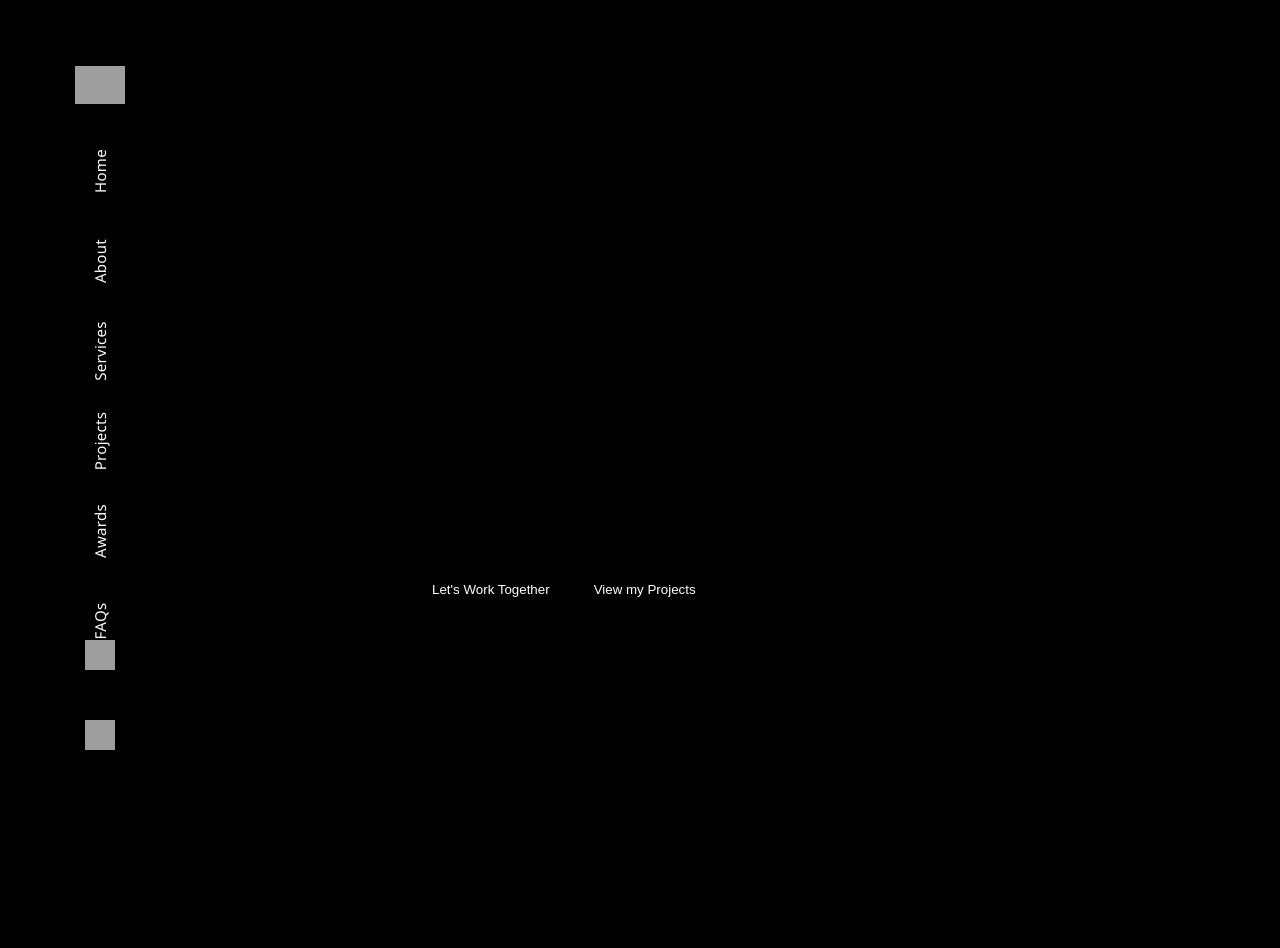
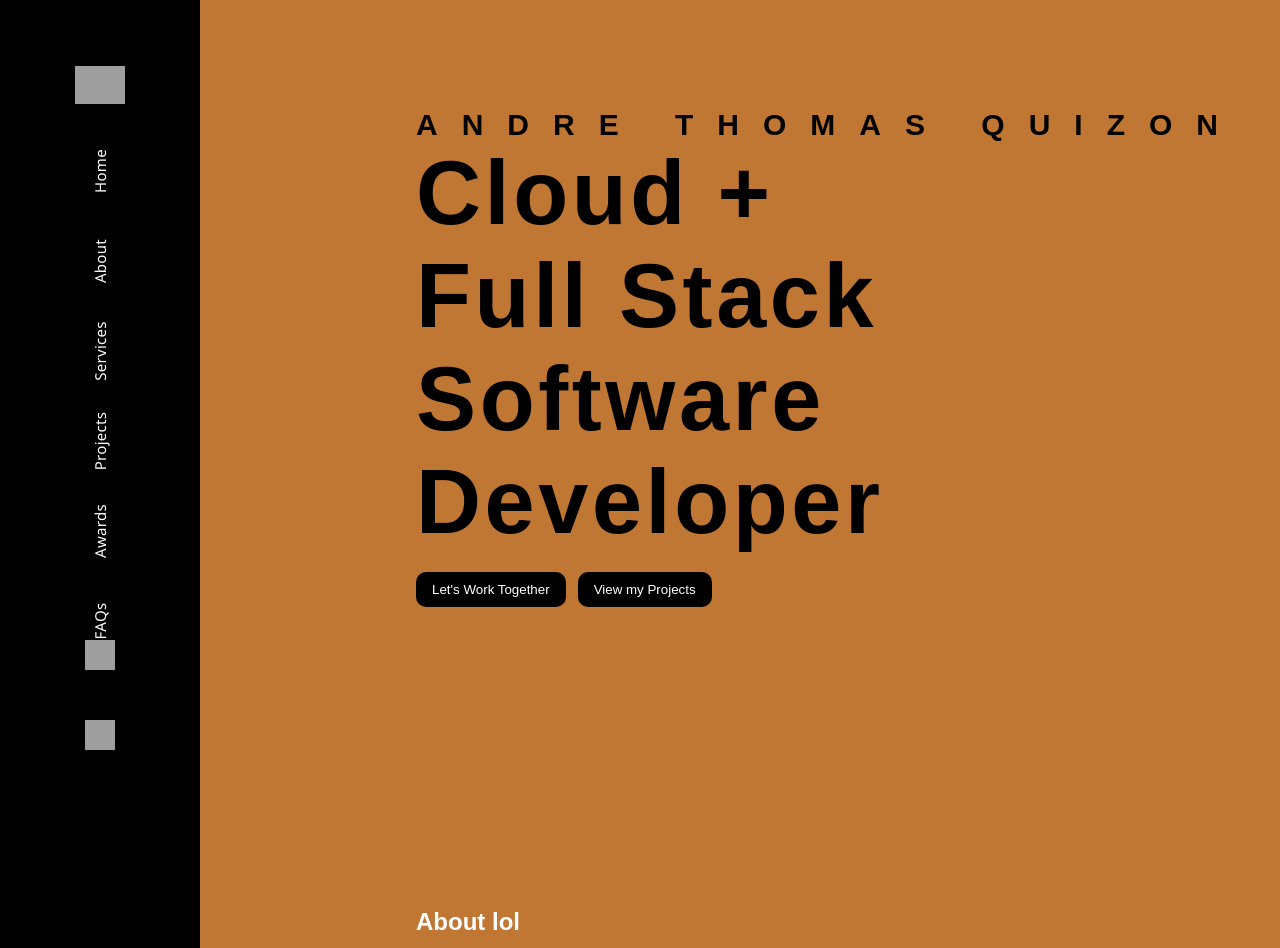
Before and after one commit to AnonymousDre/my-portfolio, a React (Vite) app: page / in a window 1280 px wide. Shown: the top 948 px of the page. Before the commit the page ends 800 px from the top, so only its background shows below. Built offline with nearby package versions, Linux system fonts and the light colour scheme; grey boxes are pictures that could not be loaded.

Commit message:
Update App.jsx
catered with component calling

```diff
--- a/src/App.jsx
+++ b/src/App.jsx
@@ -1,12 +1,24 @@
 import Sidebar from "./Sidebar";
 import Landing from "./Landing";
+import About from "./About";
+import Services from "./Services";
+import Projects from "./Projects";
+import Awards from "./Awards";
+import FAQs from "./FAQs";
 
 export default function Portfolio() {
   return (
     <div className="app-layout">
       <Sidebar />
       <main className="app-content">
-        <Landing />
+        <div className="landing">
+          <Landing />
+          <About />
+          <Services />
+          <Projects />
+          <Awards />
+          <FAQs />
+        </div>
       </main>
     </div>
   );
```
